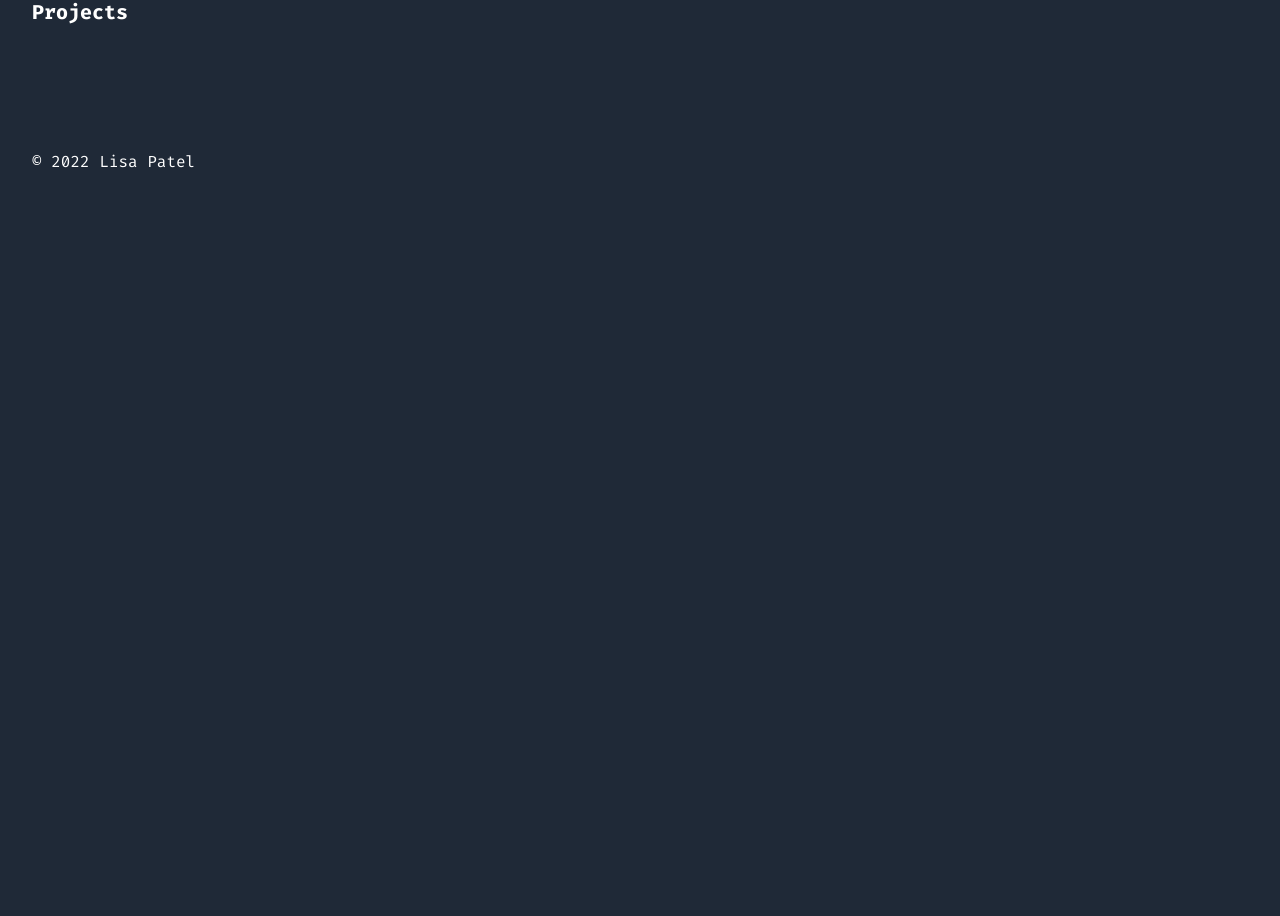
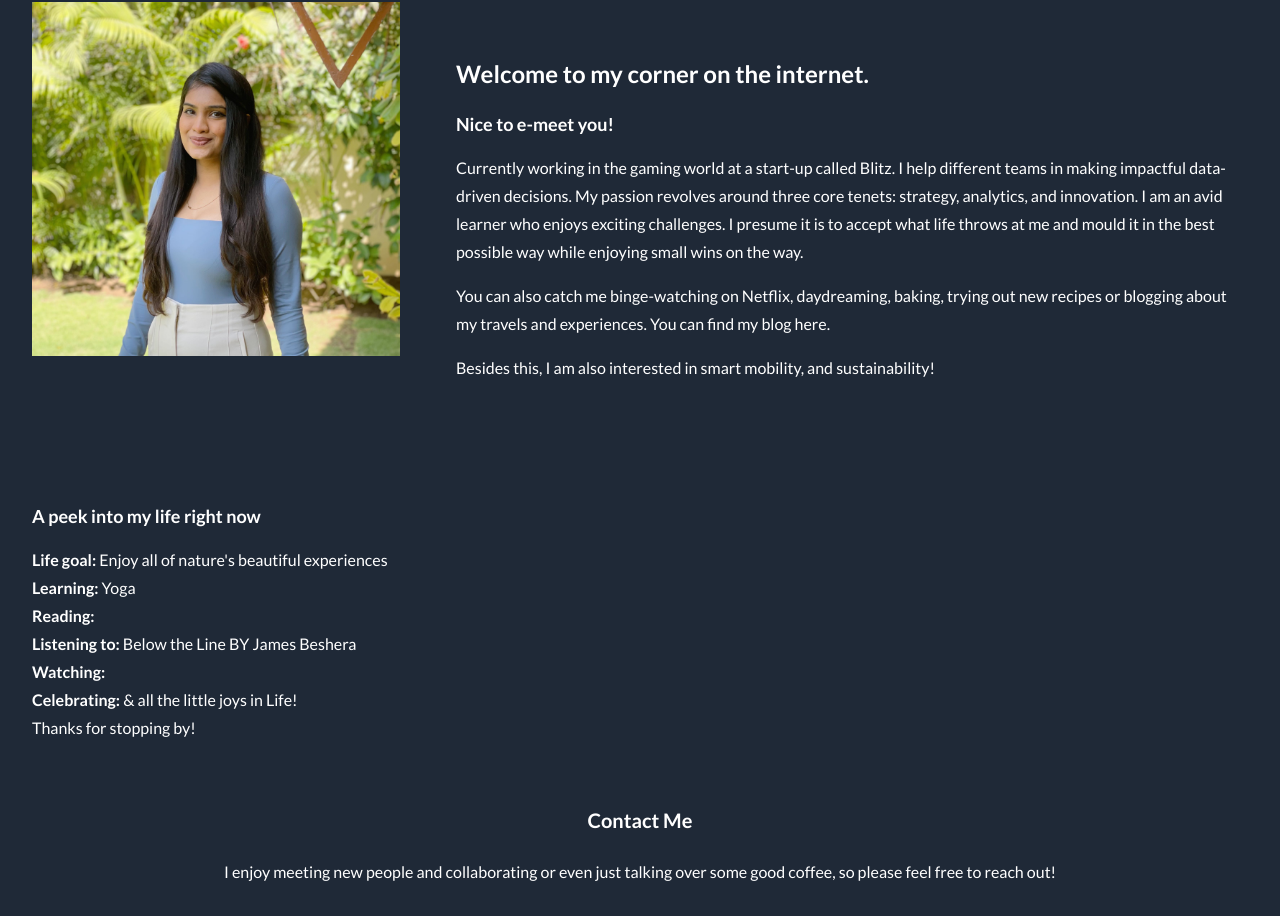
Before and after one commit to LISAPATEL98/lisa-website, a Next.js app: page / in a window 1280 px wide. Shown: the part 338-1254 px from the top of the page. Before the commit the page ends 800 px from the top, so only its background shows below. Built offline with nearby package versions, Linux system fonts and the light colour scheme.

Commit message:
Update Home Page

```diff
--- a/components/Footer/Footer.tsx
+++ b/components/Footer/Footer.tsx
@@ -1,7 +1,7 @@
 export function Footer() {
   const year = new Date().getFullYear();
   return (
-    <footer className="container mt-10 bg-[#1f2937] py-4 text-white">
+    <footer className="container mt-10 bg-brand py-4 text-white">
       © {year} Lisa Patel
     </footer>
   );
--- a/components/Navigation/Navigation.tsx
+++ b/components/Navigation/Navigation.tsx
@@ -26,7 +26,7 @@ export function Navigation({ links, title }: UiProps) {
   return (
     <>
       <nav className="container">
-        <div className="flex h-24 w-full items-center bg-[#1f2937] pr-4 text-white transition-all sm:h-36">
+        <div className="flex h-24 w-full items-center bg-brand pr-4 text-white transition-all sm:h-36">
           <h2 className="flex-1 text-4xl">{title}</h2>
           {/* Desktop Nav */}
           <ul className="hidden sm:flex">
@@ -69,7 +69,7 @@ export function Navigation({ links, title }: UiProps) {
           "flex-col",
           "items-center",
           "sm:hidden",
-          "bg-[#1f2937]",
+          "bg-brand",
           "text-white",
           "transition-all",
           {
--- a/components/Section/Section.tsx
+++ b/components/Section/Section.tsx
@@ -13,13 +13,13 @@ export function Section({ children, type, className = "" }: SectionProps) {
       className={classnames(
         "py-6",
         {
-          "bg-[#1f2937] text-white": type === "dark",
-          "bg-white text-[#1f2937]": type === "light",
+          "bg-brand text-white": type === "dark",
+          "bg-white text-brand": type === "light",
         },
         className
       )}
     >
-      <div className="container">{children}</div>
+      {children}
     </div>
   );
 }
--- a/pages/_document.tsx
+++ b/pages/_document.tsx
@@ -8,11 +8,11 @@ class MyDocument extends Document {
           <link rel="preconnect" href="https://fonts.googleapis.com" />
           <link rel="preconnect" href="https://fonts.gstatic.com" />
           <link
-            href="https://fonts.googleapis.com/css2?family=Fira+Code:wght@300;400;500;600;700&display=swap"
+            href="https://fonts.googleapis.com/css2?family=Lato:ital,wght@0,100;0,300;0,400;0,700;0,900;1,100;1,300;1,400;1,700;1,900&display=swap"
             rel="stylesheet"
           />
         </Head>
-        <body className="bg-[#1f2937] text-white">
+        <body className="bg-brand text-white leading-7">
           <Main />
           <NextScript />
         </body>
--- a/pages/index.tsx
+++ b/pages/index.tsx
@@ -1,37 +1,97 @@
 import type { NextPage } from "next";
-import { Layout, Card, Section, TextBlock } from "../components";
+import { MdEmail } from "react-icons/md";
+import { FaGithub, FaLinkedin } from "react-icons/fa";
+import { Section, TextBlock } from "../components";
 
 const Home: NextPage = () => {
   return (
     <>
       <Section type="light">
-        <TextBlock
-          header="Hey 👋, I'm Lisa"
-          subtext="Full Stack Developer, React Groupie and GraphQL Enthusiast"
-        />
+        <div className="container">
+          <TextBlock
+            header="Hey 👋, I'm Lisa"
+            subtext="Lorem Ipsum is simply dummy text of the printing and typesetting industry."
+          />
+        </div>
       </Section>
+      <div className="container mt-4">
+        <Section
+          type="dark"
+          className="sm:grid sm:grid-cols-3 sm:gap-14 sm:h-[500px] items-center"
+        >
+          <div
+            style={{ backgroundImage: "url('/lisa_patel.jpeg')" }}
+            className="bg-no-repeat bg-contain h-full min-h-[300px] mb-6 sm:mb-0 sm:min-h-full"
+          />
+          <div className="col-span-2">
+            <h2 className="mb-5 text-2xl font-bold">
+              Welcome to my corner on the internet.
+            </h2>
+            <h4 className="text-lg font-bold">Nice to e-meet you!</h4>
+            <p className="my-4">
+              Currently working in the gaming world at a start-up called Blitz.
+              I help different teams in making impactful data-driven decisions.
+              My passion revolves around three core tenets: strategy, analytics,
+              and innovation. I am an avid learner who enjoys exciting
+              challenges. I presume it is to accept what life throws at me and
+              mould it in the best possible way while enjoying small wins on the
+              way.
+            </p>
+            <p className="my-4">
+              You can also catch me binge-watching on Netflix, daydreaming,
+              baking, trying out new recipes or blogging about my travels and
+              experiences. You can find my blog here.
+            </p>
+            <p className="my-4">
+              Besides this, I am also interested in smart mobility, and
+              sustainability!
+            </p>
+          </div>
+        </Section>
+      </div>
+
       <div className="container">
-        <h2 className="mt-10 text-xl font-bold">Projects</h2>
-        <Section type="dark" className="grid-cols-cards mt-5 grid gap-10">
-          {/* {projects?.map((project) => (
-            <Card key={project._id}>
-              <div className="grid min-h-[300px] grid-cols-2 items-center gap-4">
-                {project?.featuredImage?.asset?.url && (
-                  <img
-                    src={project.featuredImage.asset?.url}
-                    alt={project.featuredImage.alt || ""}
-                  />
-                )}
-                <span>
-                  <h3 className="text-lg font-bold">{project.title}</h3>
-                  <p>{project.featuredDescription}</p>
-                </span>
-              </div>
-              <Link href={`/project/${project.slug?.current}`}>
-                <a>View Details</a>
-              </Link>
-            </Card>
-          ))} */}
+        <Section type="dark">
+          <h4 className="text-lg font-bold mb-4">
+            A peek into my life right now
+          </h4>
+          <ul>
+            <li>
+              <strong>Life goal:</strong> Enjoy all of nature's beautiful
+              experiences
+            </li>
+            <li>
+              <strong>Learning:</strong> Yoga
+            </li>
+            <li>
+              <strong>Reading:</strong>{" "}
+            </li>
+            <li>
+              <strong>Listening to:</strong> Below the Line BY James Beshera
+            </li>
+            <li>
+              <strong>Watching:</strong>
+            </li>
+            <li>
+              <strong>Celebrating:</strong> & all the little joys in Life!
+            </li>
+          </ul>
+          <p>Thanks for stopping by!</p>
+        </Section>
+      </div>
+
+      <div className="container">
+        <h2 className="mt-10 text-center text-xl font-bold">Contact Me</h2>
+        <Section type="dark">
+          <p className="text-center">
+            I enjoy meeting new people and collaborating or even just talking
+            over some good coffee, so please feel free to reach out!
+          </p>
+          <div className="flex justify-center items-center mt-8">
+            <MdEmail size={50} className="mr-5" />
+            <FaGithub size={50} className="mr-5" />
+            <FaLinkedin size={50} />
+          </div>
         </Section>
       </div>
     </>
--- a/tailwind.config.js
+++ b/tailwind.config.js
@@ -9,7 +9,10 @@ module.exports = {
   theme: {
     extend: {
       fontFamily: {
-        sans: ["Fira Code", ...defaultTheme.fontFamily.sans],
+        sans: ["Lato", ...defaultTheme.fontFamily.sans],
+      },
+      colors: {
+        brand: "#1f2937",
       },
     },
     container: {
```
Also changed, not shown: public/lisa_patel.jpeg (added).
